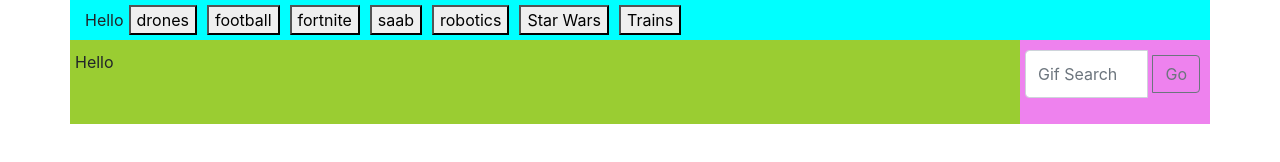
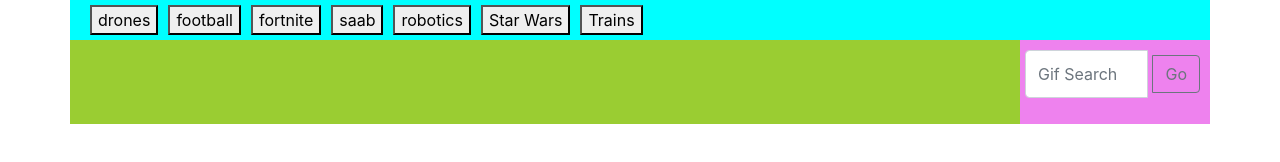
Before and after one commit to betonit007/GifTastic, a plain HTML site: page index.html in a window 1280 px wide. Drawn offline with nearby package versions, Linux system fonts and the light colour scheme.

Commit message:
cleaning up

```diff
--- a/index.html
+++ b/index.html
@@ -16,9 +16,9 @@
   <div class="container" id="buttonContainer" style="background-color: tan">
     <div class="row">
 
-      <div class="col-lg-12 col-md-12 col-sm-12" id="buttonField" style="background-color:aqua">Hello</div>
+      <div class="col-lg-12 col-md-12 col-sm-12" id="buttonField" style="background-color:aqua"></div>
 
-      <div class="col-lg-10 col-md-10 col-sm-12" id="videoField" style="background-color:yellowgreen">Hello</div>
+      <div class="col-lg-10 col-md-10 col-sm-12" id="videoField" style="background-color:yellowgreen"></div>
 
       <div class="col-lg-2 col-md-2 col-sm-12" id="search" style="background-color: violet">
          <!--Search field for gifs-->
```
